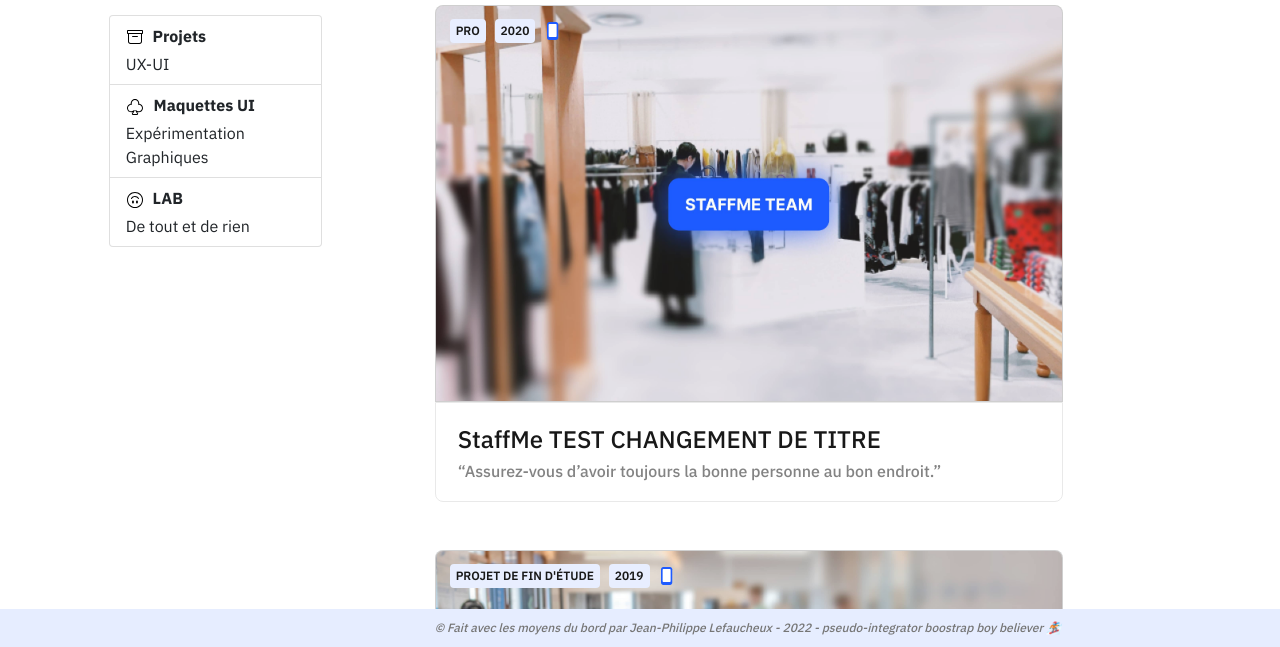
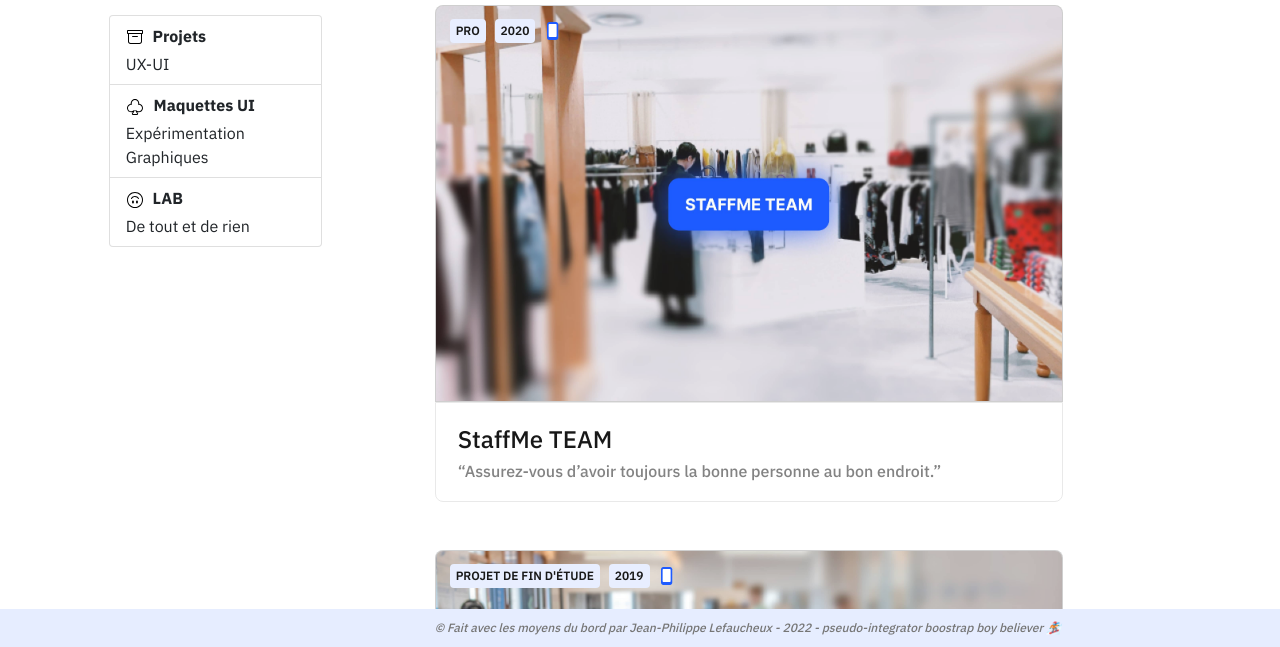
Before and after one commit to jpegio/jpegportfolio, a plain HTML site: page index.html in a window 1280 px wide. Shown: the part 151-798 px from the top of the page. Drawn offline with nearby package versions, Linux system fonts and the light colour scheme.

Commit message:
Suppression du test "changement de titre"

```diff
--- a/index.html
+++ b/index.html
@@ -113,7 +113,7 @@
                 <img src="media/icon/phone.svg" class="icon">
               </div>
               <div class="padtopone">
-                <h4 id="" class="">StaffMe TEST CHANGEMENT DE TITRE</h4>
+                <h4 id="" class="">StaffMe TEAM</h4>
                 <h6><span class="subtitle">“Assurez-vous d’avoir toujours la bonne personne au bon endroit.”</span></h6>
               </div>
             </a>
```
